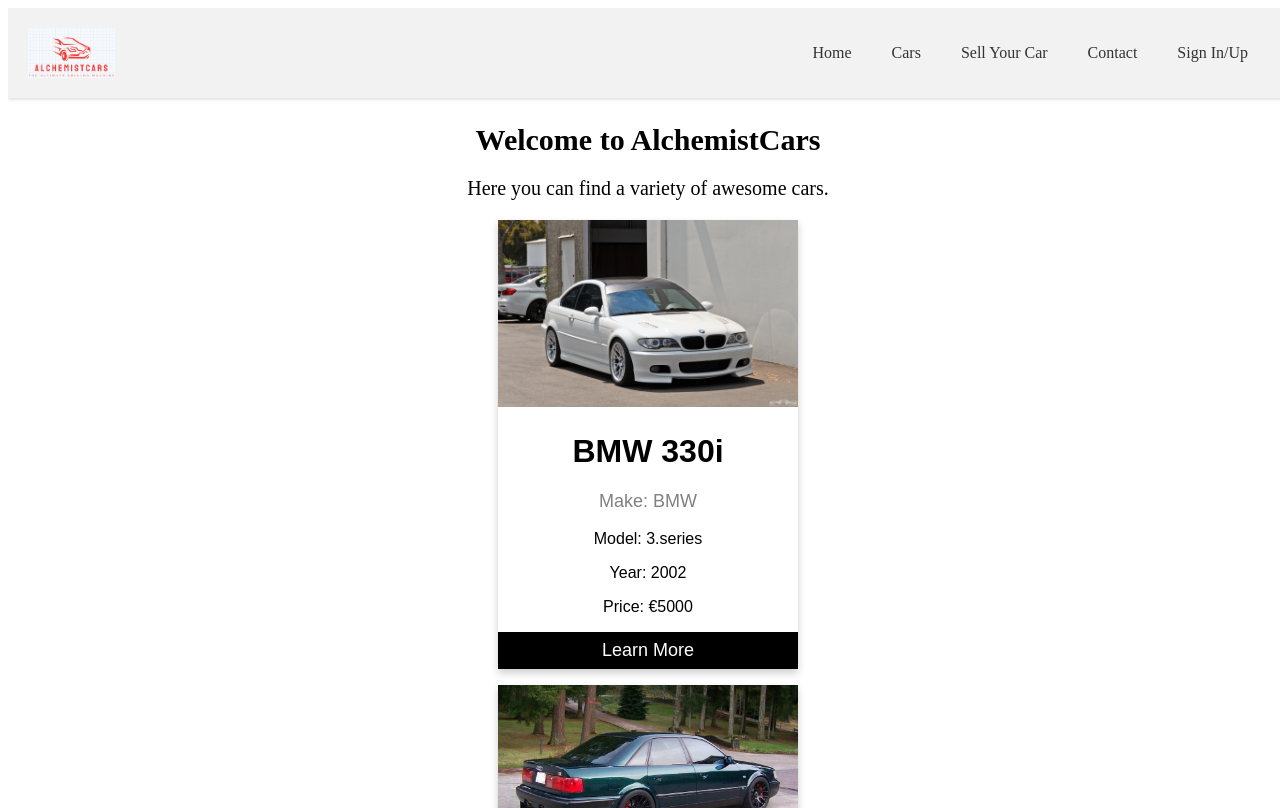
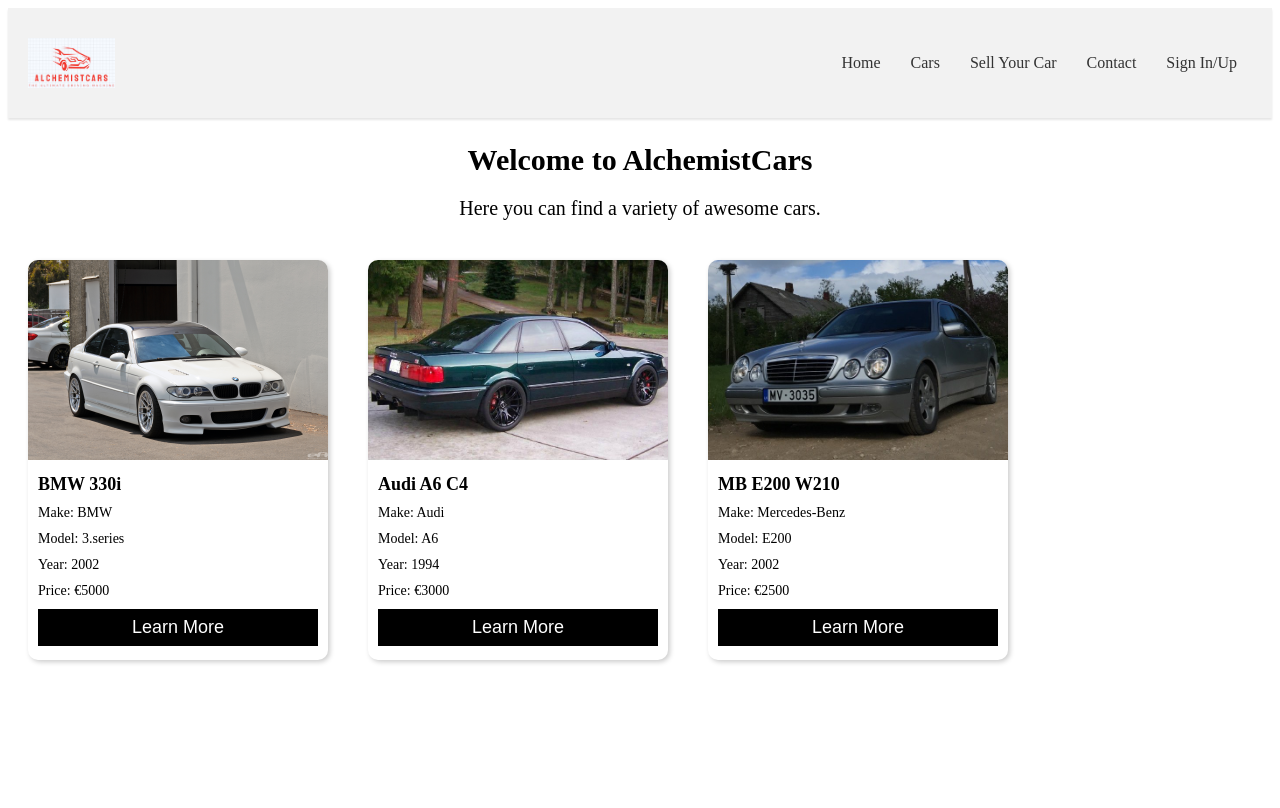
Before and after one commit to DavisMartuzans/AlchemistCars, a PHP site: page /Pages/main.html in a window 1280 px wide. After the commit the page ends 664 px from the top, so only its background shows below. Run offline with PHP 8.4, Linux system fonts and the light colour scheme.

Commit message:
New Cards

```diff
--- a/Pages/main.html
+++ b/Pages/main.html
@@ -31,15 +31,29 @@
         margin-bottom: 20px;
       }
       .card {
-        box-shadow: 0 4px 8px 0 rgba(0, 0, 0, 0.2);
-        max-width: 300px;
-        margin: auto;
-        text-align: center;
-        font-family: arial;
+        width: 300px;
+        height: 400px;
+        box-shadow: 2px 2px 5px #ccc;
+        border-radius: 10px;
+        overflow: hidden;
+        margin: 20px;
+        float: left;
       }
-      .title {
-        color: grey;
+
+      .card img {
+        width: 100%;
+        height: 200px;
+        object-fit: cover;
+      }
+
+      .card h3 {
+        margin: 10px;
         font-size: 18px;
+      }
+
+      .card p {
+        margin: 10px;
+        font-size: 14px;
       }
       button {
         border: none;
@@ -65,8 +79,8 @@
     </p>
 
     <div class="card">
-      <img src="/Components/bmwe46.jpg" alt="Car 1" style="width:100%">
-      <h1>BMW 330i</h1>
+      <img src="/Components/bmwe46.jpg" alt="Car 5" style="width:100%">
+      <h3>BMW 330i</h3>
       <p class="title">Make: BMW</p>
       <p>Model: 3.series</p>
       <p>Year: 2002</p>
@@ -75,14 +89,23 @@
     </div>
 
     <div class="card">
-      <img src="/Components/audia6c4.jpg" alt="Car 2" style="width:100%">
-      <h1>Audi A6 C4</h1>
+      <img src="/Components/audia6c4.jpg" alt="Car 6" style="width:100%">
+      <h3>Audi A6 C4</h3>
       <p class="title">Make: Audi</p>
       <p>Model: A6</p>
       <p>Year: 1994</p>
       <p>Price: €3000</p>
       <p><button>Learn More</button></p>
     </div>
+    <div class="card">
+      <img src="/Components/w210.jpeg" alt="Car 9" style="width:100%">
+      <h3>MB E200 W210</h3>
+      <p class="title">Make: Mercedes-Benz</p>
+      <p>Model: E200</p>
+      <p>Year: 2002</p>
+      <p>Price: €2500</p>
+      <p><button>Learn More</button></p>
+    </div>
   <script src="script.js"></script>
 </body>
 
--- a/style.css
+++ b/style.css
@@ -1,8 +1,7 @@
 /* page.html */
 html, body {
-    height: 100%;
-    width: 100%;
-    overflow-x:hidden
+    height: auto;
+    width: auto;
   }
   /* navbar */
   header {
@@ -22,13 +21,13 @@ html, body {
   nav ul {
     display: flex;
     list-style: none;
-    margin: 0;
+    margin: 20;
     padding: 0;
   }
 
   nav a {
     display: block;
-    padding: 10px 20px;
+    padding:10px 15px;
     color: #333;
     text-decoration: none;
   }
@@ -152,3 +151,4 @@ html, body {
     display: block;
     float: right;
     font-size: 20px
+  }
```
Also changed, not shown: Pages/cars.html (+86 -7 lines), Components/Golf4.jpeg (added), Components/Toyota Prius.jpg (added), Components/bmw-m3-e36-si.jpg (added), Components/e34.jpeg (added), Components/golf 6.jpg (added), Components/mazdamiata.jpg (added), Components/rav4.jpg (added), Components/w210.jpeg (added).
